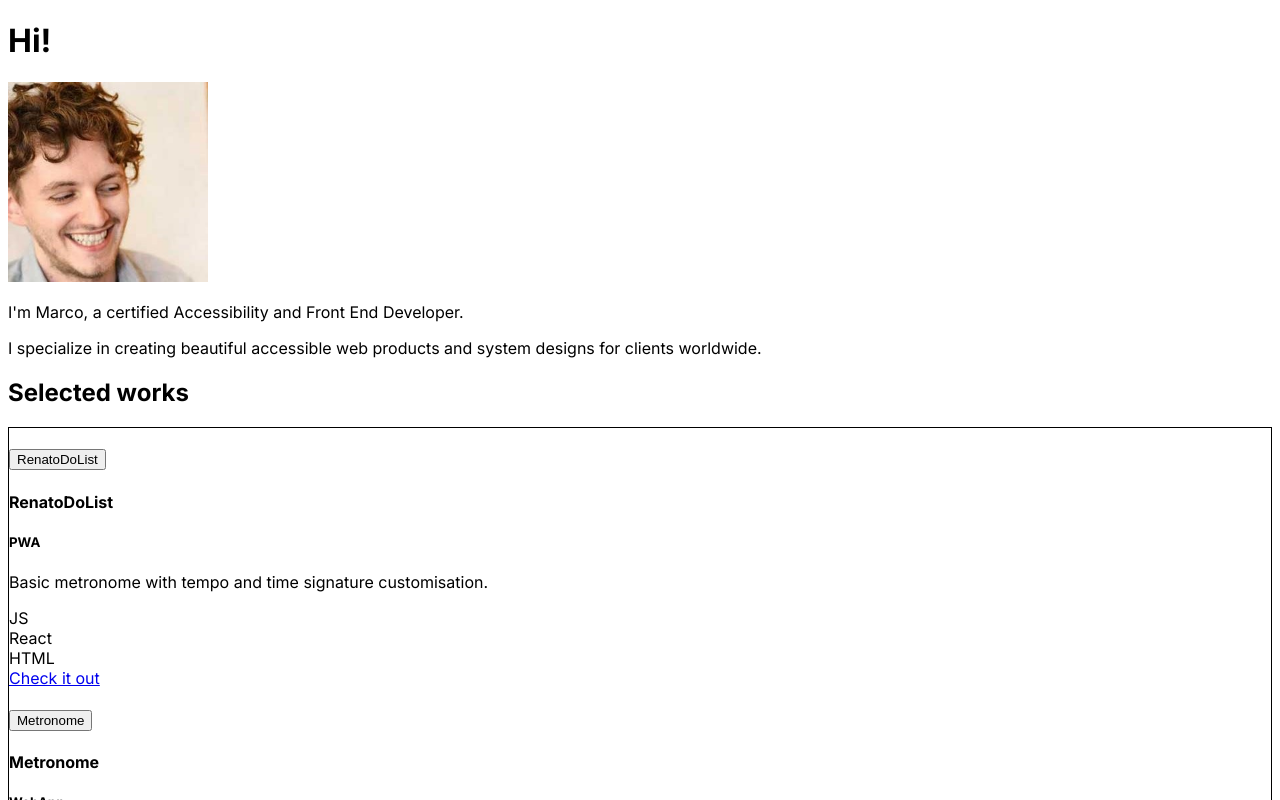
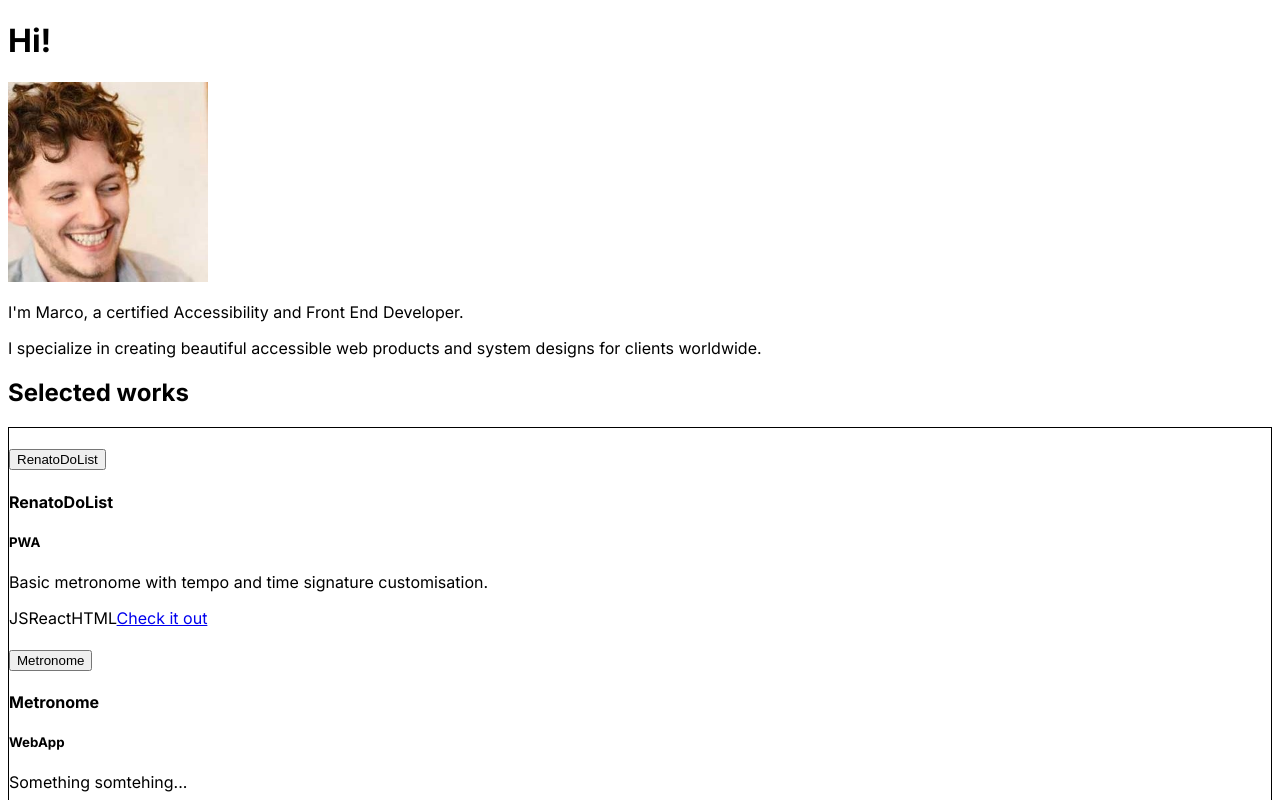
Before and after one commit to MarcoMaz/mazzo, a Next.js app: page / in a window 1280 px wide. Shown: the top 800 px of the page. Built offline with nearby package versions, Linux system fonts and the light colour scheme.

Commit message:
( accordion ): clean up

```diff
--- a/app/components/presentational/Accordion.tsx
+++ b/app/components/presentational/Accordion.tsx
@@ -1,4 +1,8 @@
-import data from "../../../public/assets/content/content.json";
+import ChipGroup from "./ChipGroup";
+import Heading from "./Heading";
+import Paragraph from "./Paragraph";
+import ExternalLink from "./ExternalLink";
+
 import { CardProps } from "./Card";
 
 interface AccordionProps {
@@ -31,13 +35,11 @@ const Accordion: React.FC<AccordionProps> = ({ cards, dataCy }) => {
               role="region"
               aria-labelledby={`accordion${index}id`}
             >
-              <h4>{headline}</h4>
-              <h5>{subheadline}</h5>
-              <p>{description}</p>
-              {chips.map((chip, idx) => (
-                <div key={idx}>{chip}</div>
-              ))}
-              <a href={url}>{label}</a>
+              <Heading level={4} label={headline} />
+              <Heading level={5} label={subheadline} />
+              <Paragraph text={description} />
+              <ChipGroup chips={chips} />
+              <ExternalLink url={url} label={label} />
             </div>
           </>
         )
```
